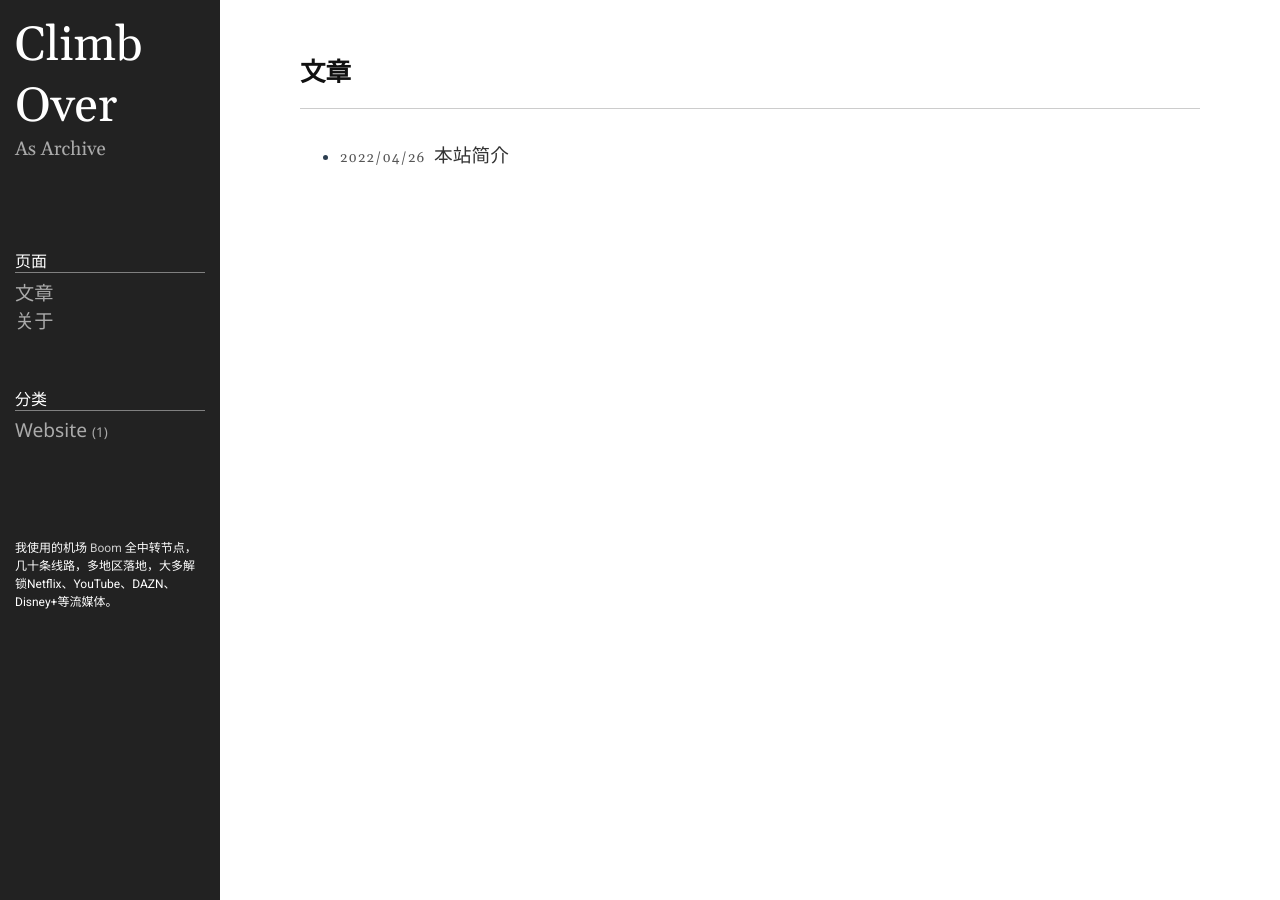
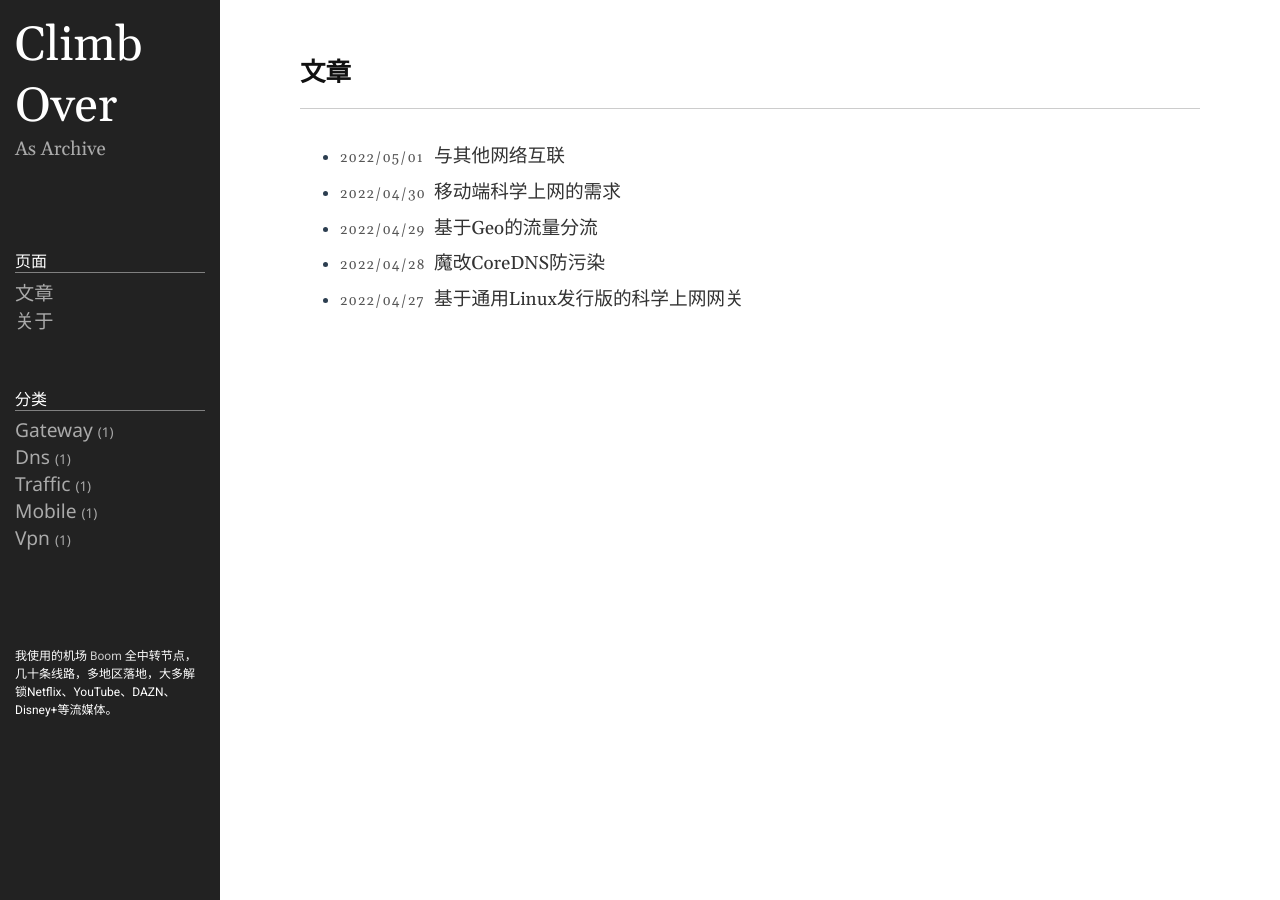
Before and after one commit to missdeer/climbover, a Jekyll site: the page built from index.md, in a window 1280 px wide. Built offline with Jekyll 4.4.1, drawn with Linux system fonts in a browser that asks for light colours.

Commit message:
add posts

```diff
--- a/_posts/2022-04-26-introduce.md
+++ /dev/null
@@ -1,7 +0,0 @@
----
-layout: post
-title: 本站简介
-date: 2022-04-26 23:09 +0800
-category: website
----
-打算写些折腾网络的东西，涉及到翻墙相关的内容，放在墙内不太合适，就直接丢Cloudflare Pages上了。
--- /dev/null
+++ b/_posts/2022-04-27-gateway.md
@@ -0,0 +1,11 @@
+---
+layout: post
+title: 基于通用Linux发行版的科学上网网关
+date: 2022-04-27 09:10:11 +0800
+category: gateway
+---
+# 什么是科学上网网关
+
+# 为什么基于通用Linux发行版
+
+# 实现步骤
--- /dev/null
+++ b/_posts/2022-04-28-custom-coredns.md
@@ -0,0 +1,13 @@
+---
+layout: post
+title: 魔改CoreDNS防污染
+date: 2022-04-28 10:11:12 +0800
+category: dns
+---
+# 什么是DNS污染
+
+# 解决DNS污染的方案
+
+# 什么是CoreDNS
+
+# 实现步骤
--- /dev/null
+++ b/_posts/2022-04-29-traffic-diversion.md
@@ -0,0 +1,9 @@
+---
+layout: post
+title: 基于Geo的流量分流
+date: 2022-04-29 11:12:13 +0800
+category: traffic
+---
+# 为什么要流量分流
+
+# 实现步骤
--- /dev/null
+++ b/_posts/2022-04-30-mobile-requirement.md
@@ -0,0 +1,9 @@
+---
+layout: post
+title: 移动端科学上网的需求
+date: 2022-04-30 12:13:14 +0800
+category: mobile
+---
+# 移动端的常用解决方案
+
+# 移动端的免费解决方案
--- /dev/null
+++ b/_posts/2022-05-01-connect-to-another-lan.md
@@ -0,0 +1,9 @@
+---
+layout: post
+title: 与其他网络互联
+date: 2022-05-01 13:14:15 +0800
+category: vpn
+---
+# 为什么要与其他网络互联
+
+# 实现步骤
```
Also changed, not shown: about.md (+1 -0 lines), public/img/screenshot-1.png (deleted), public/img/screenshot-2.png (deleted), public/img/screenshot-m1.png (deleted), public/img/screenshot-m2.png (deleted).
